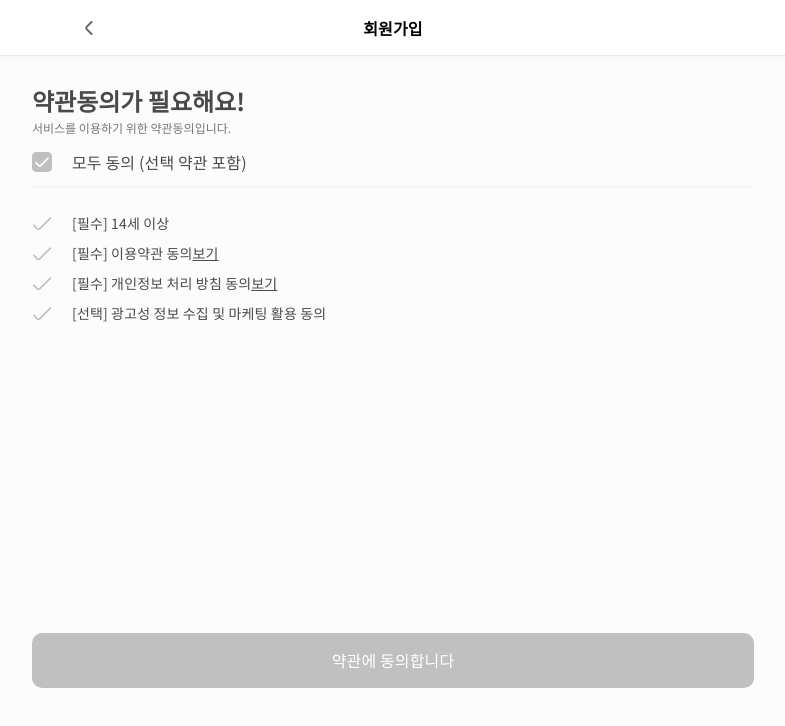
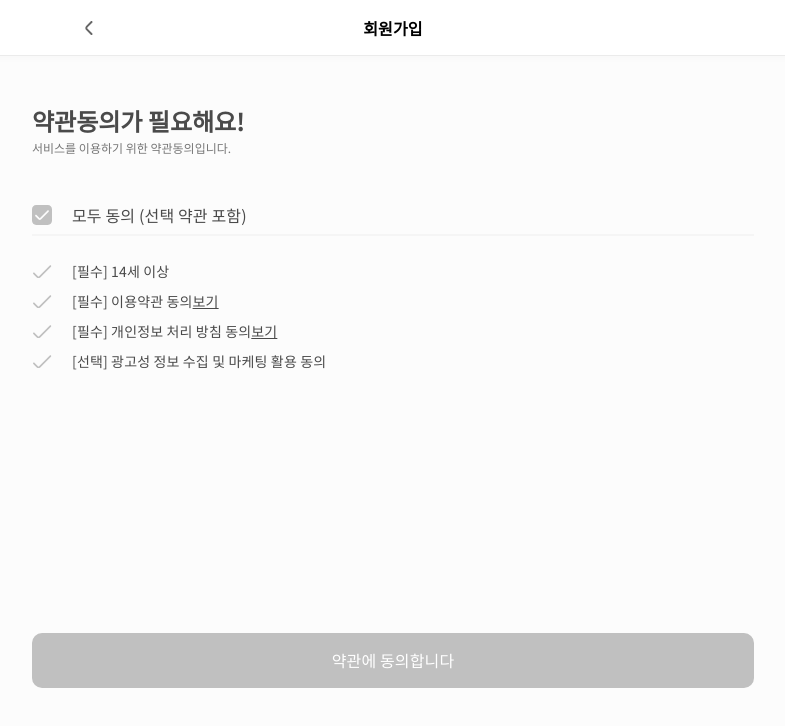
Before and after one commit to BUZZINGPolarBear/FRONT_ILogU, a React (Create React App) app: page /signup in a window 1280 px wide. Shown: the top 726 px of the page, without its empty margins (247-1032 px from the left). Built offline with nearby package versions, Linux system fonts and the light colour scheme; a web font is replaced by a local one.

Commit message:
fix: 모두 동의 간격 수정

```diff
--- a/src/APP/Login/styles/Sign.Up.Main.Styles.js
+++ b/src/APP/Login/styles/Sign.Up.Main.Styles.js
@@ -82,7 +82,7 @@ export const MainTitleWrapper = styled.div`
 export const MainContentWrapper = styled.div`
 	position: relative;
 	width: 95%;
-	height: 60vh;
+	height: 48vh;
 
 	margin: auto;
 `;
```
